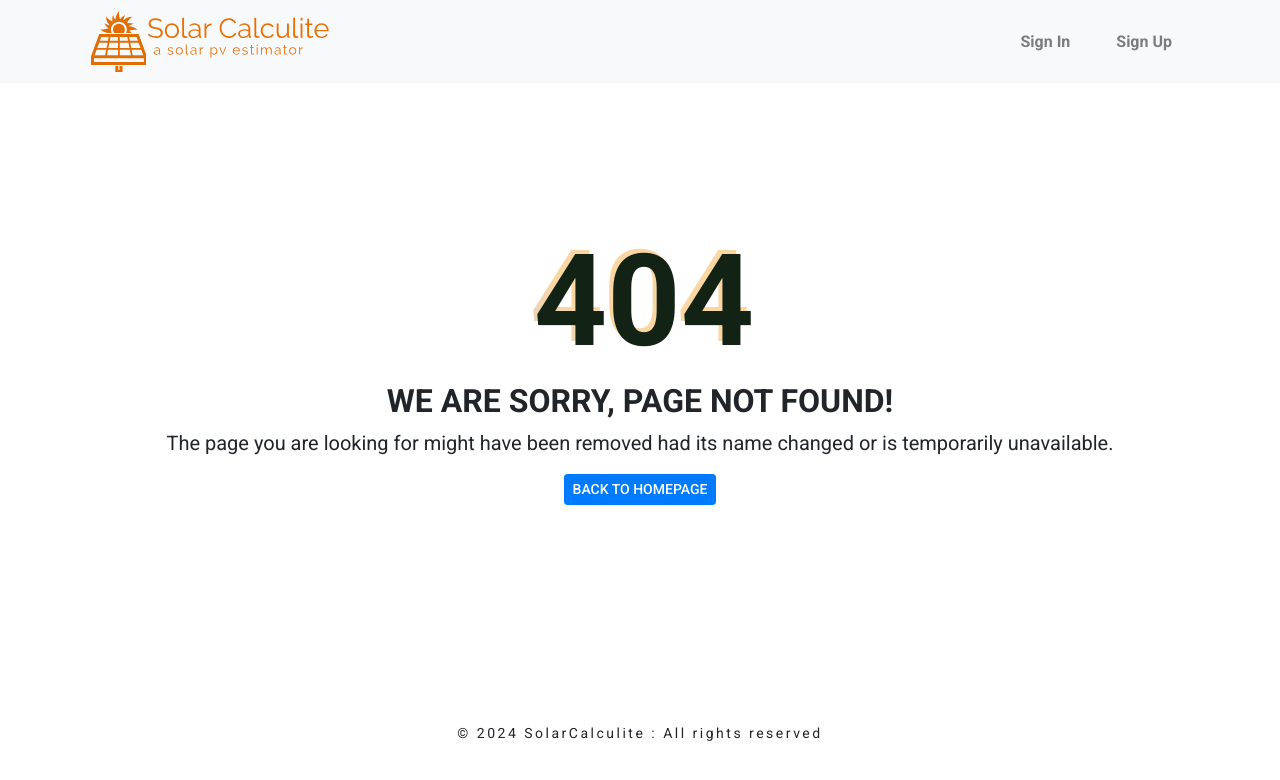
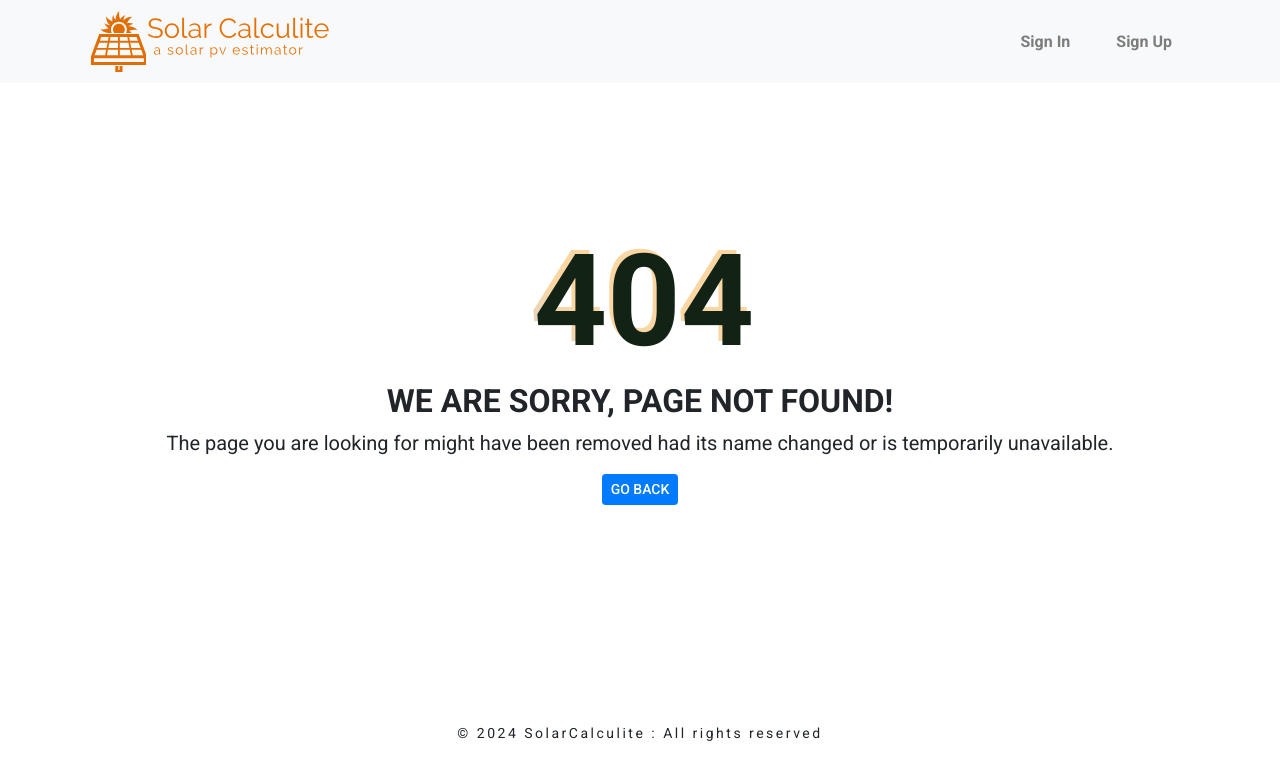
Before and after one commit to saroj2053/solarcalculite-frontend, a React (Create React App) app: page /signin in a window 1280 px wide. Shown: the top 780 px of the page. Built offline with nearby package versions, Linux system fonts and the light colour scheme; no server answers.

Commit message:
added navigation preference from error page...

```diff
--- a/src/pages/Error/Error.jsx
+++ b/src/pages/Error/Error.jsx
@@ -1,7 +1,11 @@
 import React from "react";
-import { Link } from "react-router-dom";
+import { Link, useNavigate } from "react-router-dom";
 import "./Error.css";
 function Error() {
+  const navigate = useNavigate();
+  const handleClick = () => {
+    navigate(-1);
+  };
   return (
     <div className="errorPage">
       <h1 className="errorTitle">404</h1>
@@ -11,8 +15,8 @@ function Error() {
         changed or is temporarily unavailable.
       </p>
       <button className="btn btn-primary btn-sm">
-        <Link className="errorLink" to="/">
-          BACK TO HOMEPAGE
+        <Link className="errorLink" onClick={handleClick}>
+          Go Back
         </Link>
       </button>
     </div>
```
